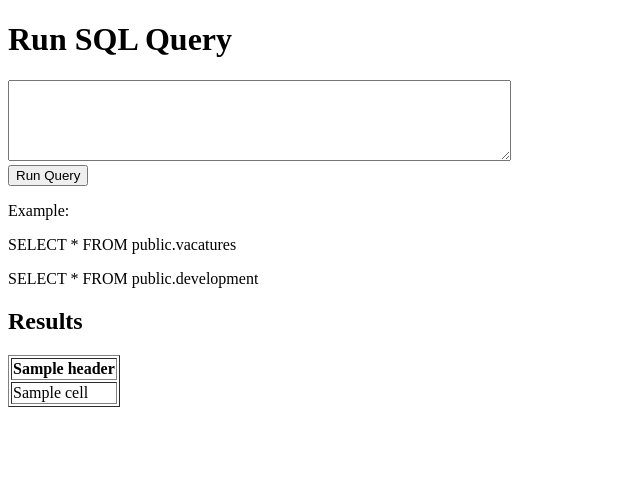
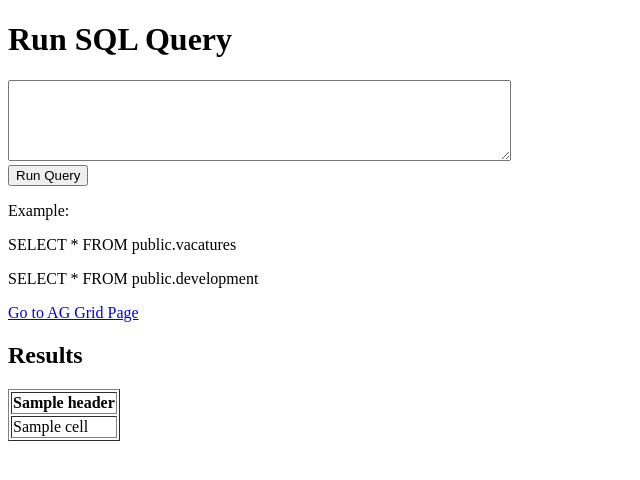
Before and after one commit to geertberkers/python_csv_reader, a Flask app: template html/templates/index.html in a window 1280 px wide. Shown: the top 480 px of the page, without its empty margins (0-640 px from the left). Run offline with Flask 3, Linux system fonts and the light colour scheme; the template is opened without the code that fills it: most values are stand-ins (such as "Sample title", 1, 10 or a date in 2020); some libraries are stand-ins or nearby versions.

Commit message:
Add AGGrid link to index.html

```diff
--- a/html/templates/index.html
+++ b/html/templates/index.html
@@ -14,6 +14,9 @@
     <p> Example:</p>
     <p>SELECT * FROM public.vacatures</p>
     <p>SELECT * FROM public.development</p>
+
+
+    <a href="/aggrid">Go to AG Grid Page</a>
 
     {% if error %}
         <p style="color:red;">Error: {{ error }}</p>
```
